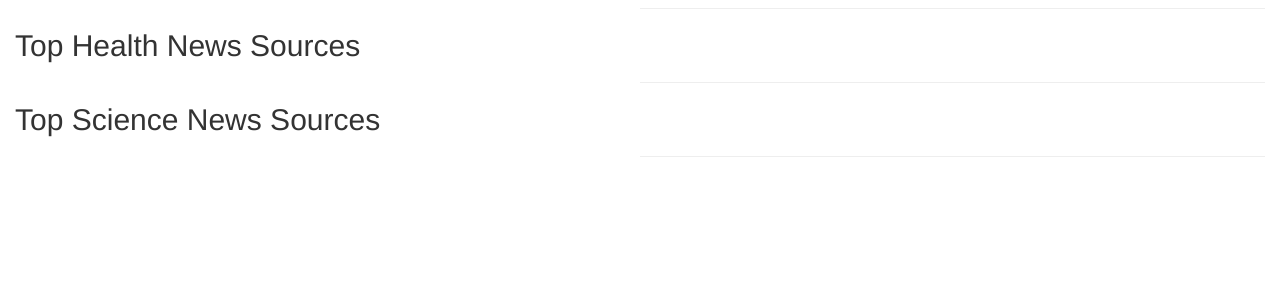
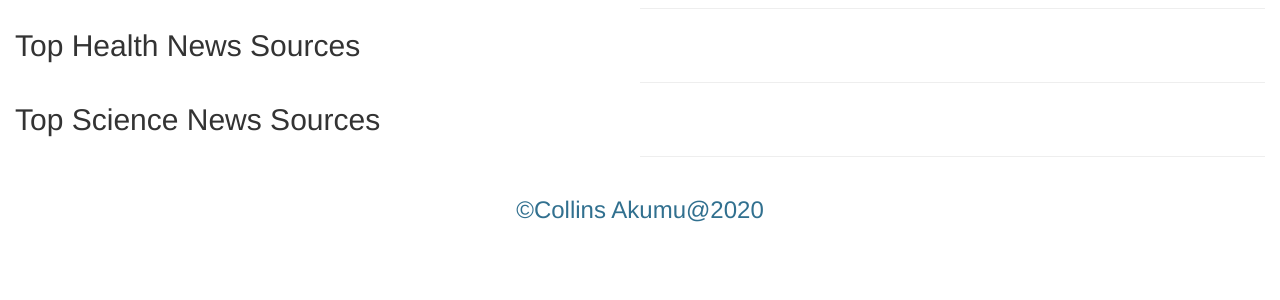
Before and after one commit to Akumucollins/News_Headlines, a Flask app: template app/templates/index.html in a window 1280 px wide. Shown: the part 433-733 px from the top of the page. Run offline with Flask 2, Linux system fonts and the light colour scheme; the template is opened without the code that fills it, so the values that code supplies are empty; some libraries are stand-ins or nearby versions.

Commit message:
added a footer

```diff
--- a/app/templates/index.html
+++ b/app/templates/index.html
@@ -17,13 +17,13 @@
       <hr>
     </div>
   </div>
-  <div  class="card">
+  <div class="card">
     <div class="card-title">
       <h2>Top Sports News Sources</h2>
     </div>
     <div class="card-body">
       <h4>{{ macro.displayArticlesList(sports)}}</<h4>
-      <hr>
+        <hr>
     </div>
   </div>
   <div class="card">
@@ -72,5 +72,8 @@
     </div>
   </div>
 </div>
+<div class="footer">
+  <h3 class="text-center text-info">©Collins Akumu@2020</h3>
+</div>
 
 {% endblock %}
```
